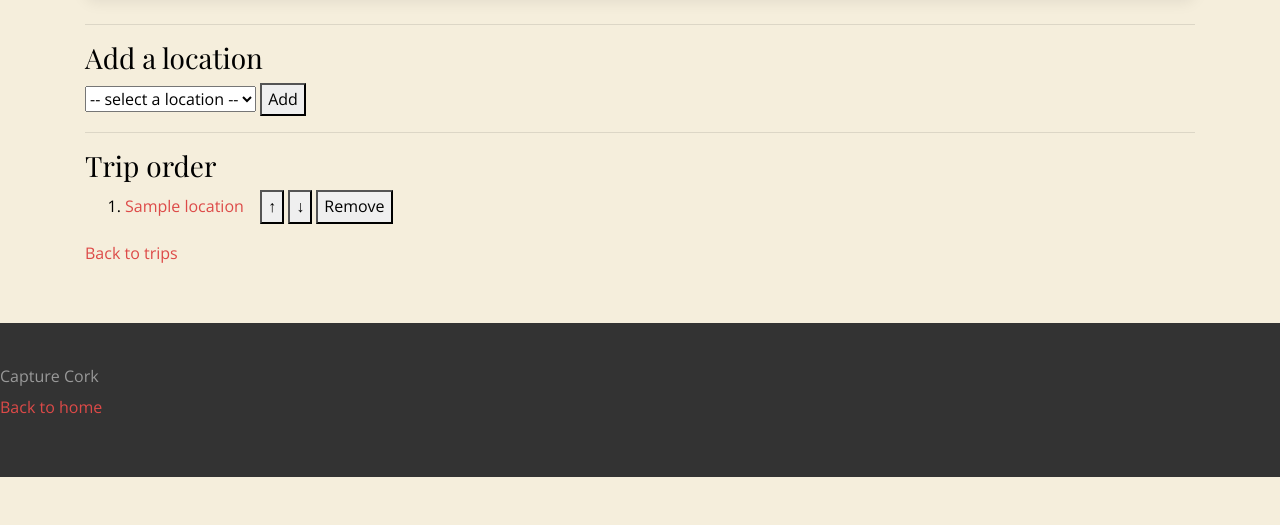
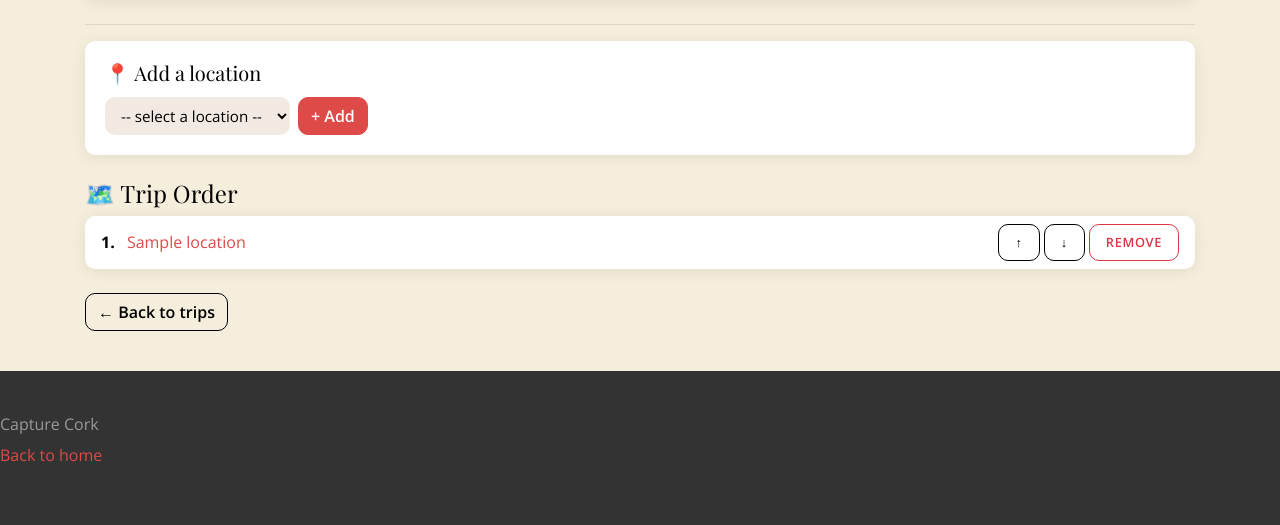
Before and after one commit to EwanBrennan257/FinalYearProject, a Flask app: page /trips/1 in a window 1280 px wide. Shown: the part 769-1294 px from the top of the page. Before the commit the page ends 1246 px from the top, so only its background shows below. Run offline with Flask 3, Linux system fonts and the light colour scheme; a user stored in the database is signed in; tables that the repository leaves empty hold one stand-in row (values such as "Sample post"); some libraries are stand-ins or nearby versions.

Commit message:
Added admin delete location

```diff
--- a/app.py
+++ b/app.py
@@ -554,6 +554,43 @@
 
     flash("Photo deleted.", "success")
     return redirect(url_for("location_detail", slug=slug))
+
+# ── Delete location (admin only) ──
+@app.route("/l/<slug>/delete", methods=["POST"])
+@login_required
+def delete_location(slug):
+    #only admins can delete locations
+    if current_user.role != "admin":
+        abort(403)
+
+    loc = Location.query.filter_by(slug=slug).first_or_404()
+
+    #delete all photos from Cloudinary before removing from database
+    for photo in loc.photos:
+        try:
+            cloudinary.uploader.destroy(photo.cloudinary_public_id)
+        except Exception as e:
+            print(f"Failed to delete photo from Cloudinary: {e}")
+
+    #manually delete trip stops that reference this location
+    #these don't have cascade on the Location model so we must clean them up
+    db.session.execute(
+        db.text("DELETE FROM trip_stop WHERE location_id = :lid"),
+        {"lid": loc.id}
+    )
+
+    #manually delete event stops that reference this location
+    db.session.execute(
+        db.text("DELETE FROM event_stop WHERE location_id = :lid"),
+        {"lid": loc.id}
+    )
+
+    #delete the location (cascades will remove reviews, photos, visits)
+    db.session.delete(loc)
+    db.session.commit()
+
+    flash(f"Location '{loc.name}' and all its data has been permanently deleted.", "success")
+    return redirect(url_for("home"))
 
 
 # ── Admin Panel ──
--- a/static/blog.css
+++ b/static/blog.css
@@ -442,3 +442,23 @@
   color: #DD4A48;
   text-decoration: none;
 }
+
+/* ── Custom File Input ── */
+.custom-file-label {
+  background: rgba(191, 146, 112, 0.2);
+  border: none;
+  border-radius: 10px;
+  color: #000;
+}
+
+.custom-file-label::after {
+  background: #DD4A48;
+  color: #fff;
+  border-radius: 0 10px 10px 0;
+  border: none;
+}
+
+.custom-file-input:focus ~ .custom-file-label {
+  box-shadow: 0 0 0 3px rgba(221, 74, 72, 0.2);
+  border-color: transparent;
+}
--- a/templates/trip_detail.html
+++ b/templates/trip_detail.html
@@ -20,50 +20,62 @@
 
 <hr>
 
-<h3>Add a location</h3>
-<form method="post" action="{{ url_for('trips.trip_add_location', trip_id=trip.id) }}">
-  <select name="location_id" required>
+<!-- Add location card -->
+<div class="card mb-4">
+  <div class="card-body">
+    <h5 class="card-title">📍 Add a location</h5>
+    <form method="post" action="{{ url_for('trips.trip_add_location', trip_id=trip.id) }}" class="form-inline">
+      <div class="form-group mr-2 flex-grow-1">
+        <select name="location_id" required class="form-control w-100">
           <option value="">-- select a location --</option>
           {% for loc in locations %}
             <option value="{{ loc.id }}">{{ loc.name }}</option>
           {% endfor %}
         </select>
-  <button type="submit">Add</button>
+      </div>
+      <button type="submit" class="btn btn-primary">+ Add</button>
     </form>
+  </div>
+</div>
 
-<hr>
-
-<h3>Trip order</h3>
+<!-- Trip order -->
+<h4>🗺️ Trip Order</h4>
 
 {% if stops %}
-  <ol>
   {% for s in stops %}
-      <li style="margin-bottom: .75rem;">
+    <div class="card mb-2">
+      <div class="card-body d-flex justify-content-between align-items-center py-2 px-3">
+        <div>
+          <strong class="mr-2">{{ loop.index }}.</strong>
           <a href="{{ url_for('location_detail', slug=s.location.slug) }}">{{ s.location.name }}</a>
-
-        <div style="display:inline-block; margin-left: .75rem;">
+        </div>
+        <div>
           <form method="post" action="{{ url_for('trips.trip_move_stop', trip_id=trip.id, stop_id=s.id) }}" style="display:inline;">
             <input type="hidden" name="direction" value="up">
-            <button type="submit">↑</button>
+            <button type="submit" class="btn btn-sm btn-outline-secondary" title="Move up">↑</button>
           </form>
 
           <form method="post" action="{{ url_for('trips.trip_move_stop', trip_id=trip.id, stop_id=s.id) }}" style="display:inline;">
             <input type="hidden" name="direction" value="down">
-            <button type="submit">↓</button>
+            <button type="submit" class="btn btn-sm btn-outline-secondary" title="Move down">↓</button>
           </form>
 
-          <form method="post" action="{{ url_for('trips.trip_remove_stop', trip_id=trip.id, stop_id=s.id) }}" style="display:inline;">
-            <button type="submit">Remove</button>
+          <form method="post" action="{{ url_for('trips.trip_remove_stop', trip_id=trip.id, stop_id=s.id) }}" style="display:inline;" onsubmit="return confirm('Remove this stop?');">
+            <button type="submit" class="btn btn-sm btn-outline-danger">Remove</button>
           </form>
         </div>
-      </li>
+      </div>
+    </div>
   {% endfor %}
-  </ol>
 {% else %}
-  <p class="muted">No locations added yet.</p>
+  <div class="alert alert-info">
+    <p class="mb-0">No locations added yet. Use the form above to add stops to your trip.</p>
+  </div>
 {% endif %}
 
-<p><a href="{{ url_for('trips.trips_list') }}">Back to trips</a></p>
+<div class="mt-4">
+  <a href="{{ url_for('trips.trips_list') }}" class="btn btn-outline-secondary">← Back to trips</a>
+</div>
 
 <!--https://www.youtube.com/watch?v=HChq5_7yTGk-->
 <!-- https://developers.google.com/maps/documentation/javascript/adding-a-google-map-->
```
Also changed, not shown: templates/admin_dashboard.html (+10 -10 lines), templates/analyze.html (+13 -3 lines), templates/location.html (+11 -0 lines). Lines whose indentation alone changed are shown as unchanged.
